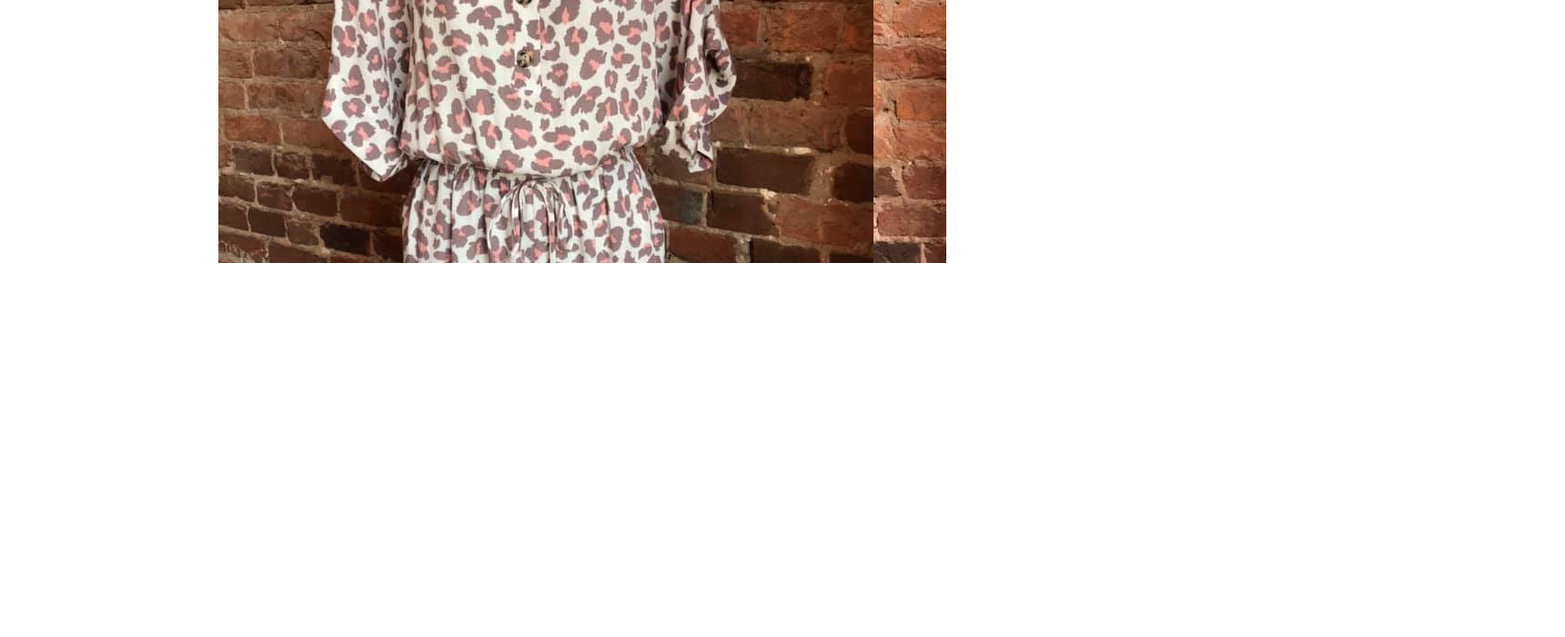
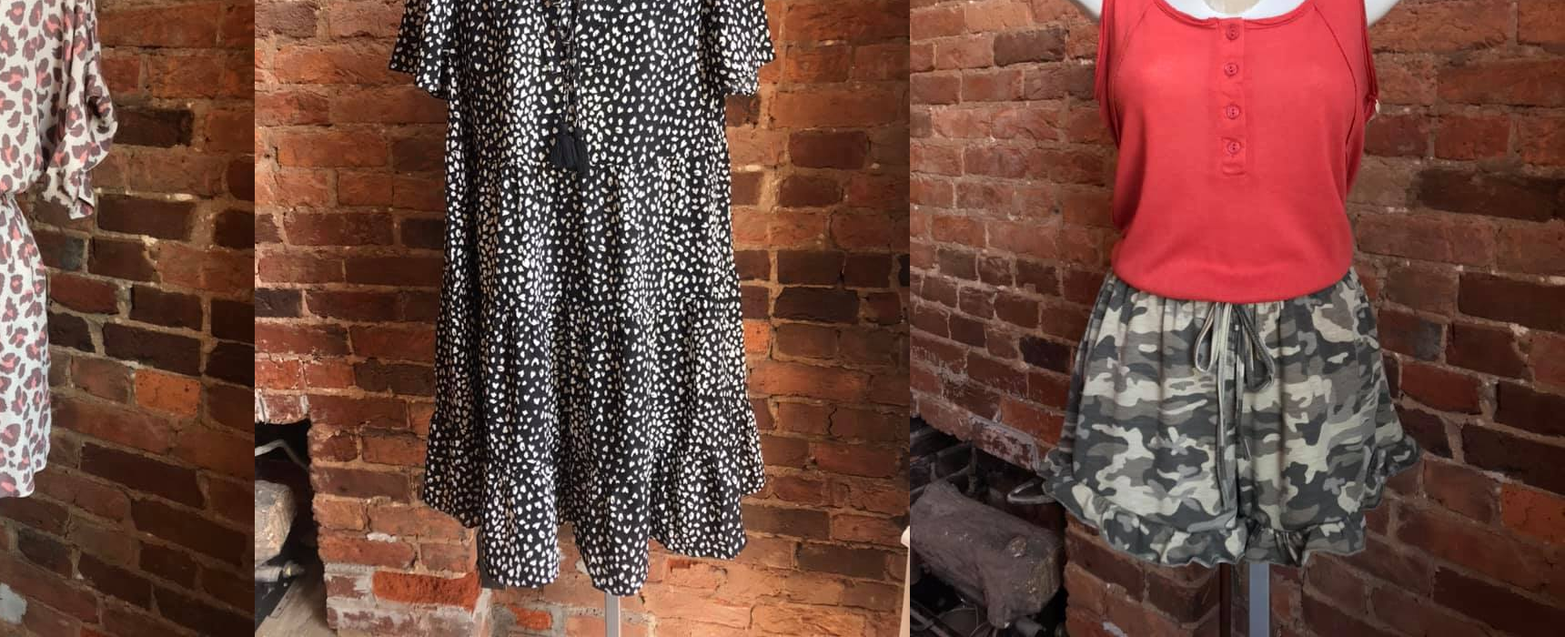
Before and after one commit to hchickey/DaintyDarlin-Project_1, a plain HTML site: page index.html in a window 1280 px wide. Shown: the part 436-1136 px from the top of the page at 91% size, 1720 px wide, since content can reach past the window. Before the commit the page ends 800 px from the top, so only its background shows below. Drawn offline with Linux system fonts and the light colour scheme.

Commit message:
name brand

```diff
--- a/index.html
+++ b/index.html
@@ -26,18 +26,12 @@
 
     <section id="welcome">
         <div class="sliderContainer">
-            <span id="slider1"></span>
-            <span id="slider2"></span>
-            <span id="slider3"></span>
+            <h1>Dainty Darlin</h1>
+            <h3>Adult & Children Boutique</h3>
             <div class="imageContainer">
                 <img src="img/animalRomper.jpg" class="sliderImg">
                 <img src="img/dress.jpg" class="sliderImg">
                 <img src="img/tank.jpg" class="sliderImg">
-            </div>
-            <div class="buttonConatiner">
-                <a href="#slider1" class="sliderButton"></a>
-                <a href="#slider2" class="sliderButton"></a>
-                <a href="#slider3" class="sliderButton"></a>
             </div>
         </div>
     </section>
--- a/style.css
+++ b/style.css
@@ -57,53 +57,7 @@
     left: 20px;
 }
 
-.sliderContainer{
-    width: 800px;
-    height: 600px;
-    margin-left: auto;
-    margin-right: auto;
-    overflow: hidden;
-    text-align: center;
+.imageContainer {
+    display: flex;
+    justify-content: center;
 }
-
-.imageContainer {
-    width: 2400px;
-    height: 600px;
-    position: relative;
-    transition: left 2s;
-    -webkit-transition: left 2s;
-    -moz-transition: left 2s;
-    -o-transition: left 2s;
-}
-
-.sliderImg{
-    float: left;
-    margin: 0px;
-    padding: 0px;
-}
-
-.buttonContainer {
-    top: -20px;
-    position: relative;
-}
-
-.sliderButton{
-    display: inline-block;
-    height: 10px;
-    width: 10px;
-    border-radius: 5px;
-    background-color: white;
-}
-
-
-#slider1:target ~ .imageContainer{
-    left: 0px;
-}
-
-#slider2:target ~ .imageContainer{
-    left: -800px;
-}
-
-#slider3:target ~ .imageContainer{
-    left: -1600px;
-}
```
